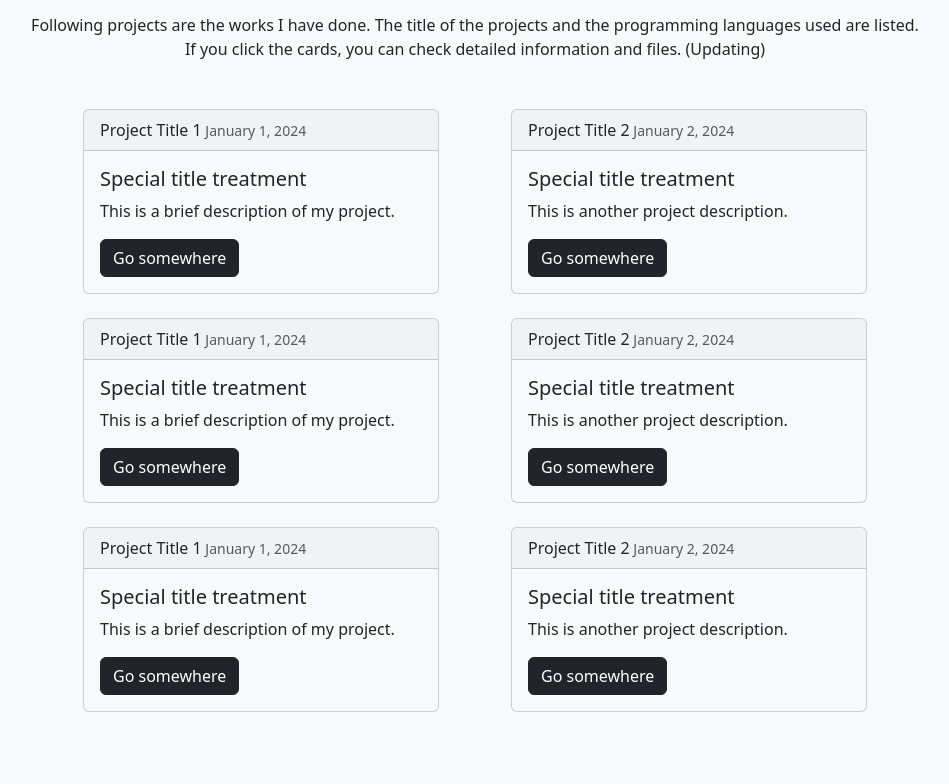
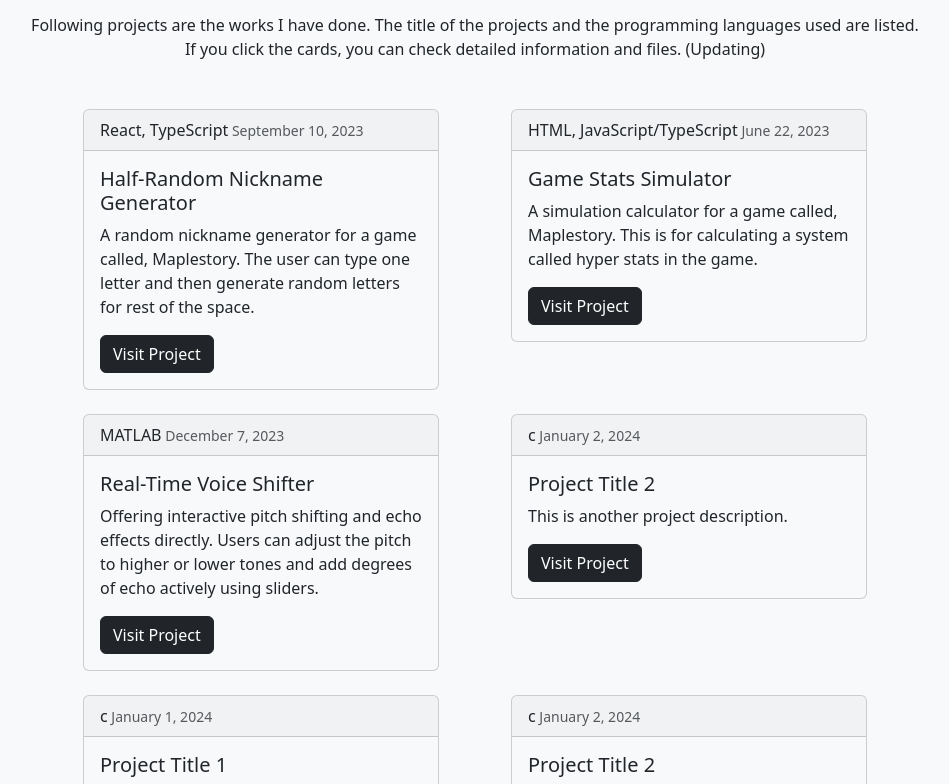
Before and after one commit to datain01/port-page, a React (Vite) app: page / in a window 1280 px wide. Shown: the part 2536-3320 px from the top of the page, without its empty margins (165-1114 px from the left). Built offline with nearby package versions, Linux system fonts and the light colour scheme.

Commit message:
프로젝트 작성중

```diff
--- a/src/components/Contact.tsx
+++ b/src/components/Contact.tsx
@@ -3,7 +3,6 @@ darkMode: boolean;
 }
 
 const Contact: React.FC<ContactProps> = ({darkMode}) => {
-    const textClass = darkMode ? 'text-light' : 'text-dark';
 
     const copyEmailToClipboard = async () => {
         const email = "baksoeun01@gmail.com";
--- a/src/components/Project.tsx
+++ b/src/components/Project.tsx
@@ -19,52 +19,66 @@ const Project: React.FC<ProjectProps> = ({ darkMode }) => {
         <div className="row mt-5 justify-content-center">
           <div className="col-md-4 mx-4">
             <ProjCard
-              title="Project Title 1"
-              date="January 1, 2024"
-              context="This is a brief description of my project."
+              lang = "React, TypeScript"
+              title="Half-Random Nickname Generator"
+              date="September 10, 2023"
+              context="A random nickname generator for a game called, Maplestory. The user can type one letter and then generate random letters for rest of the space."
               darkMode={darkMode}
+              buttonLink="https://github.com/datain01/half-nyehuing"
             />
           </div>
           <div className="col-md-4 mx-4">
             <ProjCard
-              title="Project Title 2"
-              date="January 2, 2024"
-              context="This is another project description."
+              lang = "HTML, JavaScript/TypeScript"
+              title="Game Stats Simulator"
+              date="June 22, 2023"
+              context="A simulation calculator for a game called, Maplestory. This is for calculating a system called hyper stats in the game."
               darkMode={darkMode}
+              buttonLink="https://github.com/datain01/hyperCalc"
             />
           </div>
 
           <div className="col-md-4 mx-4 mt-4">
             <ProjCard
-              title="Project Title 1"
-              date="January 1, 2024"
-              context="This is a brief description of my project."
+              lang = "MATLAB"
+              title="Real-Time Voice Shifter"
+              date="December 7, 2023"
+              context="Offering interactive pitch shifting and echo effects directly.
+              Users can adjust the pitch to higher or lower tones and add degrees of echo actively using sliders.
+              "
               darkMode={darkMode}
+              buttonLink="#"
             />
           </div>
           <div className="col-md-4 mx-4 mt-4">
             <ProjCard
+            lang = "c"
               title="Project Title 2"
               date="January 2, 2024"
               context="This is another project description."
               darkMode={darkMode}
+              buttonLink="#"
             />
           </div>
 
           <div className="col-md-4 mx-4 mt-4">
             <ProjCard
+              lang = "c"
               title="Project Title 1"
               date="January 1, 2024"
               context="This is a brief description of my project."
               darkMode={darkMode}
+              buttonLink="#"
             />
           </div>
           <div className="col-md-4 mx-4 mt-4">
             <ProjCard
+              lang = "c"
               title="Project Title 2"
               date="January 2, 2024"
               context="This is another project description."
               darkMode={darkMode}
+              buttonLink="#"
             />
           </div>
 
--- a/src/components/detail/ProjCard.tsx
+++ b/src/components/detail/ProjCard.tsx
@@ -1,14 +1,17 @@
 import React from 'react';
 
 interface ProjCardProps {
+  lang: string;
   title: string;
   date: string;
   context: string;
-  darkMode: boolean; // 다크 모드 상태를 props로 받습니다.
+  darkMode: boolean;
+  buttonLink: string;
 }
 
-const ProjCard: React.FC<ProjCardProps> = ({ title, date, context, darkMode }) => {
-  // 다크 모드일 때 적용할 스타일 클래스
+
+const ProjCard: React.FC<ProjCardProps> = ({ lang, title, date, context, darkMode, buttonLink }) => {
+
   const cardClasses = `card ${darkMode ? 'bg-dark text-white' : 'bg-light text-dark'}`;
   const headerClasses = `card-header ${darkMode ? 'bg-secondary' : ''}`;
   const btnClasses = `btn ${darkMode ? 'btn-light' : 'btn-dark'}`;
@@ -16,14 +19,13 @@ const ProjCard: React.FC<ProjCardProps> = ({ title, date, context, darkMode }) =
   return (
     <div className={cardClasses}>
       <div className={headerClasses}>
-        {title}
+        {lang}
         <small className="text-muted"> {date}</small>
       </div>
       <div className="card-body">
-        <h5 className="card-title">Special title treatment</h5>
+        <h5 className="card-title">{title}</h5>
         <p className="card-text">{context}</p>
-
-        <a href="#" className={btnClasses}>Go somewhere</a>
+        <a href={buttonLink} className={btnClasses}>Visit Project</a>
       </div>
     </div>
   );
```
